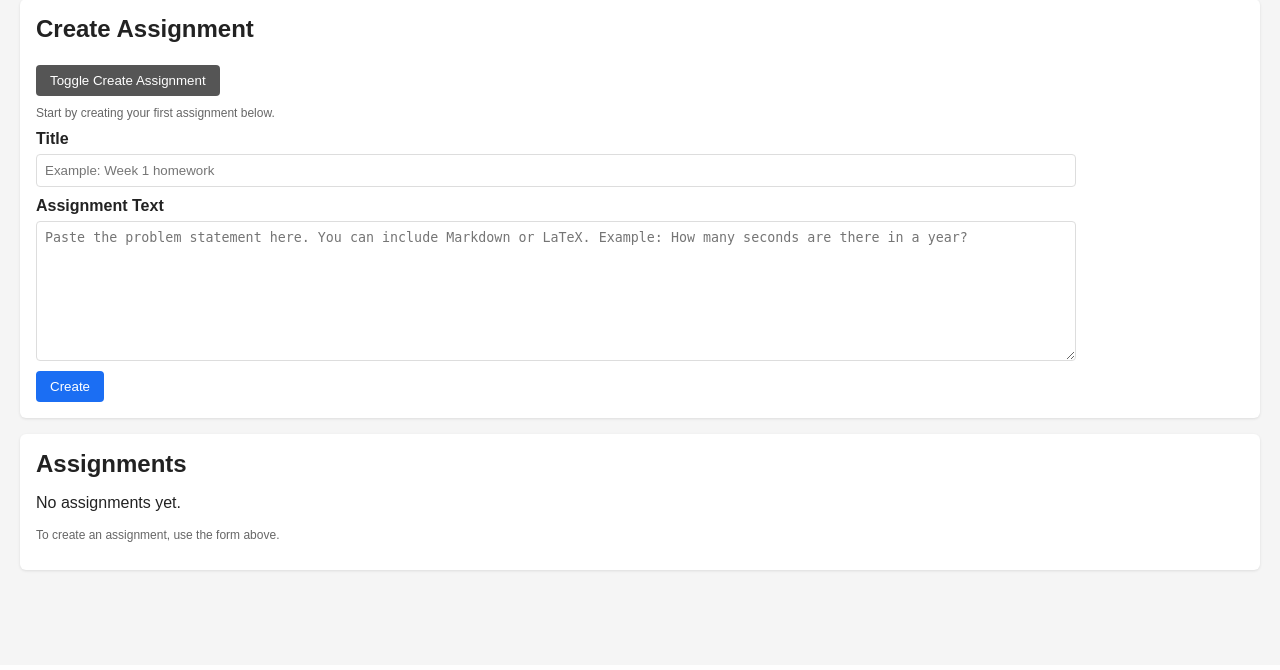
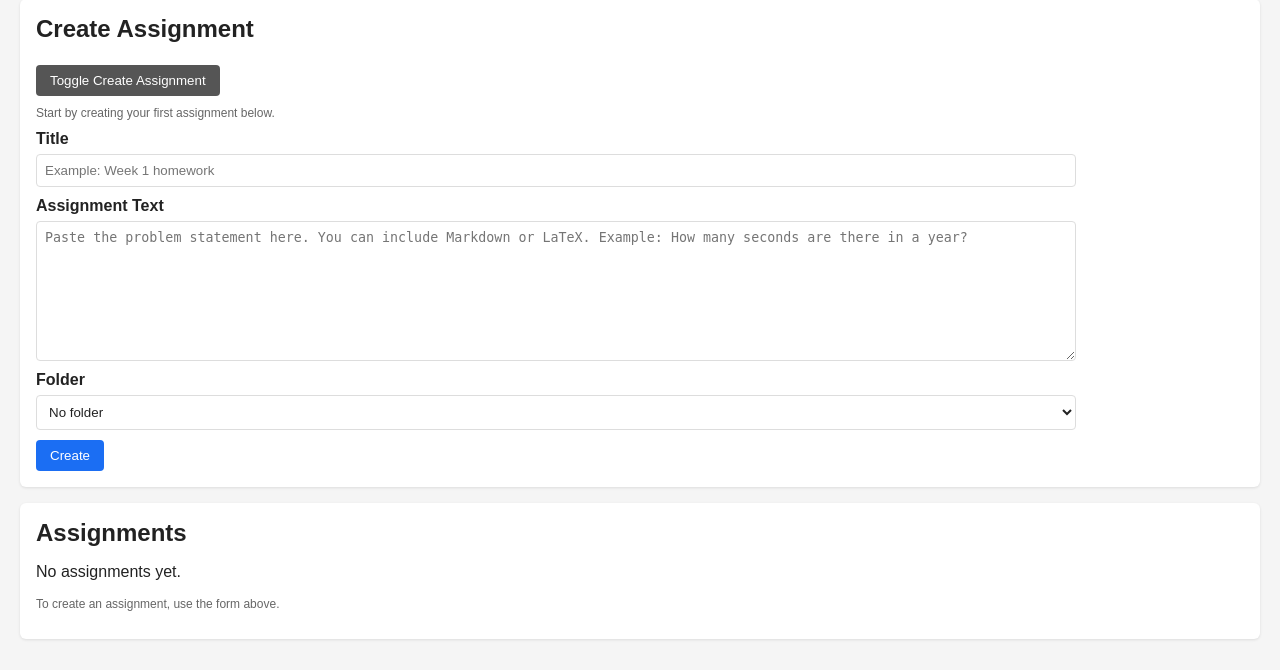
Before and after one commit to ampapacek/SAGE, a Flask app: page /assignments in a window 1280 px wide. Shown: the part 135-805 px from the top of the page. Before the commit the page ends 707 px from the top, so only its background shows below. Run offline with Flask 3, Linux system fonts and the light colour scheme; data that the repository does not hold is empty; some libraries are stand-ins or nearby versions.

Commit message:
Add assignment folders for subjects

```diff
--- a/app.py
+++ b/app.py
@@ -88,6 +88,11 @@ TRANSLATIONS = {
         "assignments_toggle_create": "Toggle Create Assignment",
         "assignments_title": "Assignments",
         "assignment_text": "Assignment Text",
+        "folder": "Folder",
+        "folder_none": "No folder",
+        "folder_new": "New folder",
+        "folder_new_placeholder": "e.g., Calculus",
+        "folder_unassigned": "Unsorted",
         "title": "Title",
         "create": "Create",
         "created": "Created",
@@ -329,6 +334,11 @@ TRANSLATIONS = {
         "assignments_toggle_create": "Zobrazit/skrýt formulář",
         "assignments_title": "Úkoly",
         "assignment_text": "Text úkolu",
+        "folder": "Složka",
+        "folder_none": "Bez složky",
+        "folder_new": "Nová složka",
+        "folder_new_placeholder": "např. Matematika",
+        "folder_unassigned": "Nezařazené",
         "title": "Název",
         "create": "Vytvořit",
         "created": "Vytvořeno",
@@ -927,6 +937,26 @@ def _format_points(value):
     return f"{numeric:.2f}".rstrip("0").rstrip(".")
 
 
+def _normalize_folder_name(value):
+    return (value or "").strip()
+
+
+def _folder_options():
+    rows = db.session.query(Assignment.folder_name).distinct().all()
+    options = []
+    seen = set()
+    for row in rows:
+        folder = _normalize_folder_name(row[0])
+        if not folder:
+            continue
+        key = folder.lower()
+        if key in seen:
+            continue
+        seen.add(key)
+        options.append(folder)
+    return sorted(options, key=str.lower)
+
+
 def _extract_math_blocks(text):
     placeholders = {}
     if not text:
@@ -1356,6 +1386,14 @@ def _ensure_schema_updates():
     if db.engine.dialect.name != "sqlite":
         return
     try:
+        result = db.session.execute(text("PRAGMA table_info(assignment)"))
+        assignment_columns = {row[1] for row in result.fetchall()}
+        if "folder_name" not in assignment_columns:
+            db.session.execute(
+                text("ALTER TABLE assignment ADD COLUMN folder_name VARCHAR(255)")
+            )
+            db.session.commit()
+            logger.info("Added folder_name column to assignment table")
         result = db.session.execute(text("PRAGMA table_info(grading_job)"))
         columns = {row[1] for row in result.fetchall()}
         if "llm_model" not in columns:
@@ -1498,17 +1536,55 @@ def create_app():
         if request.method == "POST":
             title = request.form.get("title", "").strip()
             assignment_text = request.form.get("assignment_text", "").strip()
+            folder_choice = request.form.get("folder_select", "").strip()
+            folder_custom = request.form.get("folder_custom", "").strip()
             if not title or not assignment_text:
                 flash("Title and assignment text are required.")
                 return redirect(url_for("list_assignments"))
-
-            assignment = Assignment(title=title, assignment_text=assignment_text)
+            if folder_choice == "__new__" and not folder_custom:
+                flash("Folder name is required when selecting New folder.")
+                return redirect(url_for("list_assignments"))
+
+            folder_name = folder_custom if folder_choice == "__new__" else folder_choice
+            folder_name = _normalize_folder_name(folder_name)
+
+            assignment = Assignment(
+                title=title,
+                assignment_text=assignment_text,
+                folder_name=folder_name or None,
+            )
             db.session.add(assignment)
             db.session.commit()
             return redirect(url_for("assignment_detail", assignment_id=assignment.id))
 
         assignments = Assignment.query.order_by(Assignment.created_at.desc()).all()
-        return render_template("assignments.html", assignments=assignments)
+        folder_options = _folder_options()
+        foldered_assignments = []
+        folder_map = {}
+        unassigned = []
+        for assignment in assignments:
+            folder_name = _normalize_folder_name(assignment.folder_name)
+            if not folder_name:
+                unassigned.append(assignment)
+                continue
+            key = folder_name.lower()
+            if key not in folder_map:
+                folder_map[key] = {"name": folder_name, "assignments": []}
+            folder_map[key]["assignments"].append(assignment)
+        if unassigned:
+            foldered_assignments.append(
+                {"name": t("folder_unassigned"), "assignments": unassigned}
+            )
+        for folder in folder_options:
+            group = folder_map.get(folder.lower())
+            if group:
+                foldered_assignments.append(group)
+        return render_template(
+            "assignments.html",
+            assignments=assignments,
+            folder_options=folder_options,
+            foldered_assignments=foldered_assignments,
+        )
 
     @app.route("/assignments/<int:assignment_id>")
     def assignment_detail(assignment_id):
@@ -1657,17 +1733,30 @@ def create_app():
         if request.method == "POST":
             title = request.form.get("title", "").strip()
             assignment_text = request.form.get("assignment_text", "").strip()
+            folder_choice = request.form.get("folder_select", "").strip()
+            folder_custom = request.form.get("folder_custom", "").strip()
             if not title or not assignment_text:
                 flash("Title and assignment text are required.")
                 return redirect(url_for("edit_assignment", assignment_id=assignment_id))
-
+            if folder_choice == "__new__" and not folder_custom:
+                flash("Folder name is required when selecting New folder.")
+                return redirect(url_for("edit_assignment", assignment_id=assignment_id))
+
+            folder_name = folder_custom if folder_choice == "__new__" else folder_choice
+            folder_name = _normalize_folder_name(folder_name)
             assignment.title = title
             assignment.assignment_text = assignment_text
+            assignment.folder_name = folder_name or None
             db.session.commit()
             flash("Assignment updated.")
             return redirect(url_for("assignment_detail", assignment_id=assignment_id))
 
-        return render_template("assignment_edit.html", assignment=assignment)
+        folder_options = _folder_options()
+        return render_template(
+            "assignment_edit.html",
+            assignment=assignment,
+            folder_options=folder_options,
+        )
 
     @app.route("/assignments/<int:assignment_id>/delete", methods=["POST"])
     def delete_assignment(assignment_id):
--- a/models.py
+++ b/models.py
@@ -27,6 +27,7 @@ class Assignment(db.Model):
     id = db.Column(db.Integer, primary_key=True)
     title = db.Column(db.String(255), nullable=False)
     assignment_text = db.Column(db.Text, nullable=False)
+    folder_name = db.Column(db.String(255))
     created_at = db.Column(db.DateTime, default=_utcnow, nullable=False)
 
     rubrics = db.relationship("RubricVersion", backref="assignment", lazy=True)
--- a/templates/assignment_detail.html
+++ b/templates/assignment_detail.html
@@ -21,6 +21,9 @@
   {% endif %}
   <div class="card">
     <h2>{{ assignment.title }}</h2>
+    {% if assignment.folder_name %}
+      <p class="helper-text">{{ t('folder') }}: {{ assignment.folder_name }}</p>
+    {% endif %}
     <div class="markdown assignment-text">{{ assignment_html | safe }}</div>
     <div class="section-divider"></div>
     {% if show_costs %}
--- a/templates/assignments.html
+++ b/templates/assignments.html
@@ -17,6 +17,23 @@
         <input type="text" id="title" name="title" required {% if not assignments %}placeholder="{{ t('assignment_title_placeholder') }}"{% endif %} />
         <label for="assignment_text">{{ t('assignment_text') }}</label>
         <textarea id="assignment_text" name="assignment_text" required {% if not assignments %}placeholder="{{ t('assignment_text_placeholder') }}"{% endif %}></textarea>
+        <label for="folder_select">{{ t('folder') }}</label>
+        <select id="folder_select" name="folder_select">
+          <option value="">{{ t('folder_none') }}</option>
+          {% for folder in folder_options %}
+            <option value="{{ folder }}">{{ folder }}</option>
+          {% endfor %}
+          <option value="__new__">{{ t('folder_new') }}</option>
+        </select>
+        <div id="folder_custom_wrap" class="hidden" style="margin-top: 10px;">
+          <label for="folder_custom">{{ t('folder_new') }}</label>
+          <input
+            type="text"
+            id="folder_custom"
+            name="folder_custom"
+            placeholder="{{ t('folder_new_placeholder') }}"
+          />
+        </div>
         <button type="submit">{{ t('create') }}</button>
       </form>
     </div>
@@ -25,6 +42,11 @@
   <div class="card">
     <h2>{{ t('assignments_title') }}</h2>
     {% if assignments %}
+      {% for folder in foldered_assignments %}
+        <div class="folder-header">
+          <h3>{{ folder.name }}</h3>
+          <span class="folder-count">{{ folder.assignments | length }}</span>
+        </div>
         <table>
           <thead>
             <tr>
@@ -34,7 +56,7 @@
             </tr>
           </thead>
           <tbody>
-          {% for assignment in assignments %}
+            {% for assignment in folder.assignments %}
               <tr>
                 <td>{{ assignment.title }}</td>
                 <td>{{ assignment.created_at.strftime('%b %d, %Y %H:%M') }}</td>
@@ -48,9 +70,32 @@
             {% endfor %}
           </tbody>
         </table>
+        {% if not loop.last %}
+          <div class="section-divider"></div>
+        {% endif %}
+      {% endfor %}
     {% else %}
       <p>{{ t('no_assignments') }}</p>
       <p class="dropzone-hint" style="margin-top: 8px;">{{ t('assignments_empty_steps') }}</p>
     {% endif %}
   </div>
+  <script>
+    (function () {
+      var select = document.getElementById("folder_select");
+      var wrap = document.getElementById("folder_custom_wrap");
+      var input = document.getElementById("folder_custom");
+      if (!select || !wrap) {
+        return;
+      }
+      function toggleCustom() {
+        var isCustom = select.value === "__new__";
+        wrap.classList.toggle("hidden", !isCustom);
+        if (input) {
+          input.required = isCustom;
+        }
+      }
+      select.addEventListener("change", toggleCustom);
+      toggleCustom();
+    })();
+  </script>
 {% endblock %}
--- a/templates/base.html
+++ b/templates/base.html
@@ -159,6 +159,9 @@
       .callout { border-left: 4px solid var(--accent); background: var(--card); padding: 10px 12px; border-radius: 6px; margin: 10px 0 12px; color: var(--text); }
       .upload-hint { font-size: 14px; font-weight: 600; color: var(--text); margin: 0 0 6px; }
       .assignment-meta { margin-top: 18px; }
+      .folder-header { display: flex; align-items: center; justify-content: space-between; gap: 12px; margin: 16px 0 8px; }
+      .folder-header h3 { margin: 0; }
+      .folder-count { font-size: 12px; color: var(--muted); border: 1px solid var(--border); border-radius: 999px; padding: 2px 10px; background: var(--file-bg); }
       table { width: 100%; border-collapse: collapse; }
       th, td { text-align: left; padding: 8px; border-bottom: 1px solid var(--table-border); }
       .flash { background: var(--flash-bg); padding: 10px; border: 1px solid var(--flash-border); border-radius: 4px; margin-bottom: 16px; color: var(--text); }
```
Also changed, not shown: templates/assignment_edit.html (+40 -0 lines). Lines whose indentation alone changed are shown as unchanged.
